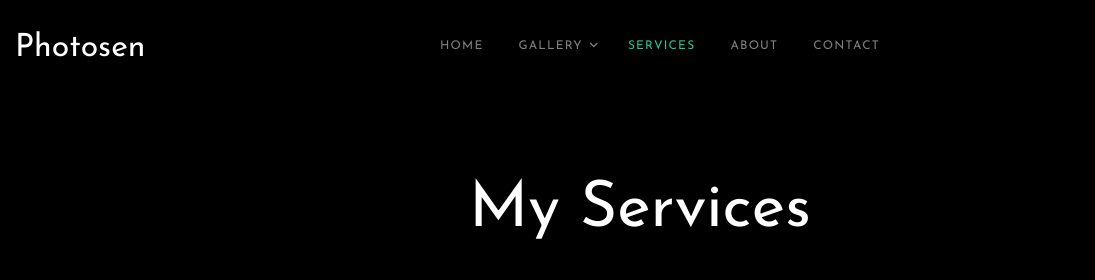
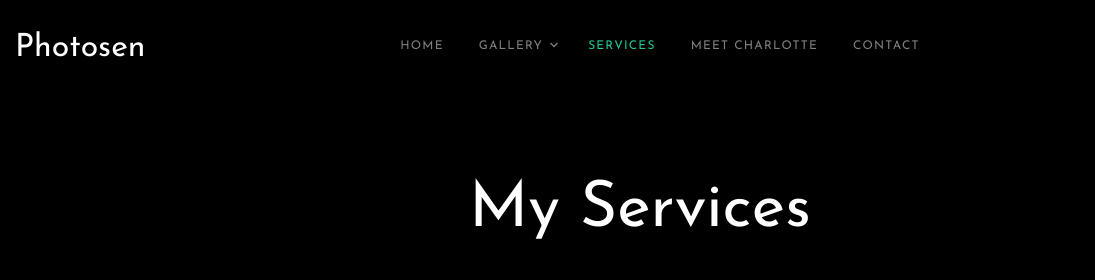
Before and after one commit to charlotteyip/personal-site, a plain HTML site: page services.html in a window 1280 px wide. Shown: the top 280 px of the page, 0-1095 px from the left. Drawn offline with Linux system fonts and the light colour scheme; files whose address does not match are found by name.

Commit message:
Add files via upload

```diff
--- a/services.html
+++ b/services.html
@@ -1,7 +1,7 @@
 <!DOCTYPE html>
 <html lang="en">
 <head>
-  <title>Photosen &mdash; Colorlib Website Template</title>
+  <title>C. Yip Photography</title>
   <meta charset="utf-8">
   <meta name="viewport" content="width=device-width, initial-scale=1, shrink-to-fit=no">
 
@@ -77,7 +77,7 @@
                   </ul>
                 </li>
                 <li class="active"><a href="services.html">Services</a></li>
-                <li><a href="about.html">About</a></li>
+                <li><a href="about.html">Meet Charlotte</a></li>
                 <li><a href="contact.html">Contact</a></li>
               </ul>
             </nav>
```
Also changed, not shown: single.html (+2 -2 lines).
